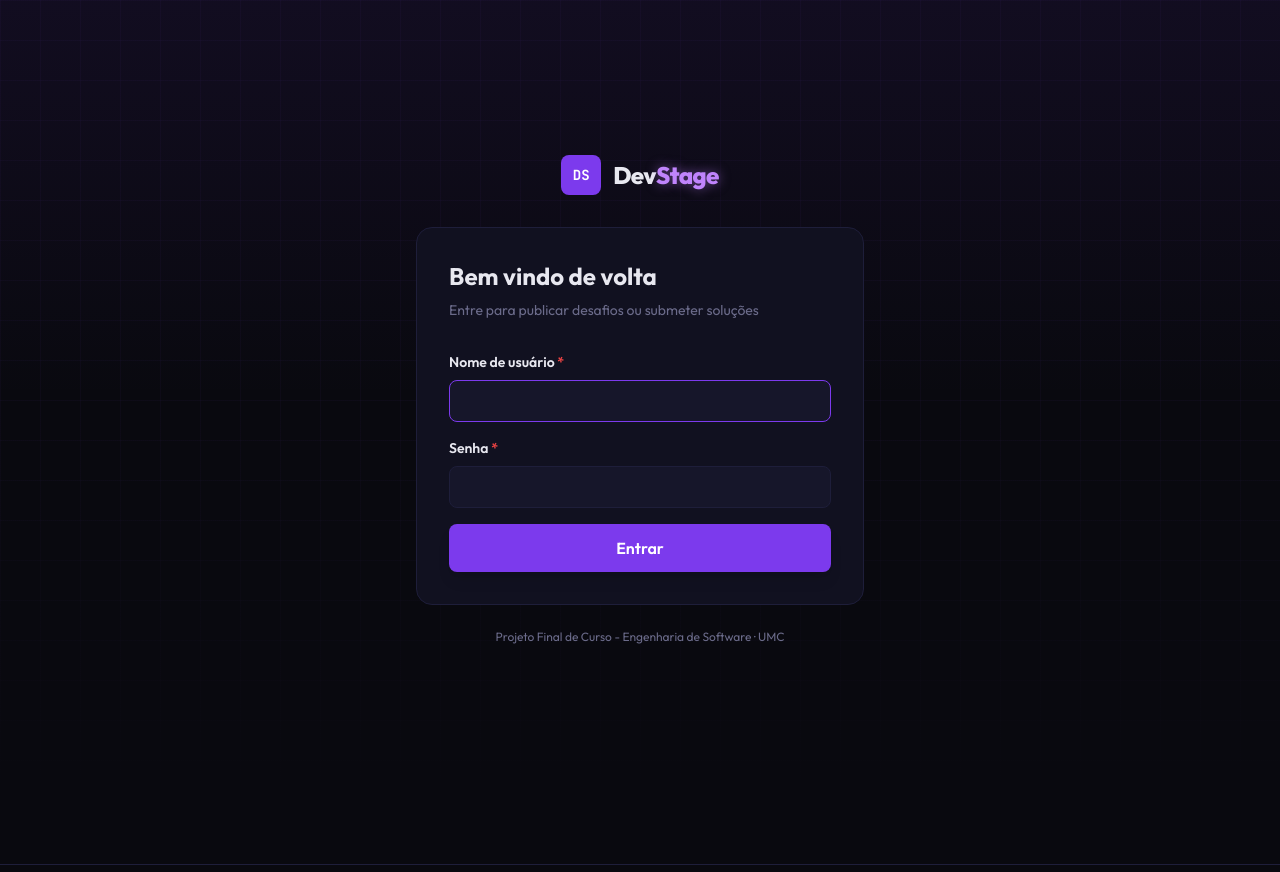
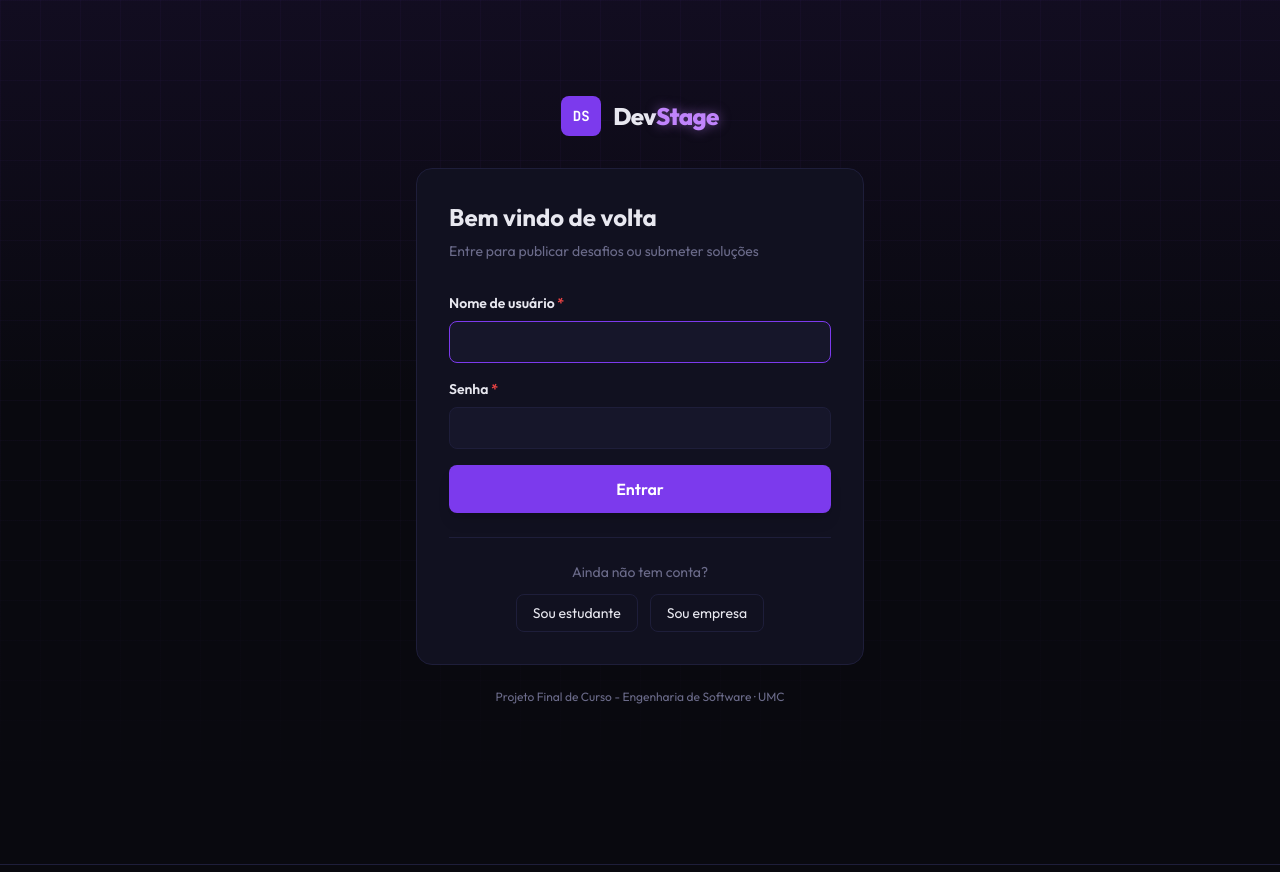
Before and after one commit to Pacheco2802/DevStage-UMC, a Django app: page /accounts/login/ in a window 1280 px wide. Shown: the top 872 px of the page. Run offline with Django 5.2, Linux system fonts and the light colour scheme; some libraries are stand-ins or nearby versions.

Commit message:
fix: adiciona links de cadastro de estudante e empresa na tela de login

```diff
--- a/templates/registration/login.html
+++ b/templates/registration/login.html
@@ -61,6 +61,20 @@
                     Entrar
                 </button>
             </form>
+
+            <div class="mt-6 pt-6 border-t border-[var(--border)] text-center text-sm text-[var(--muted-foreground)]">
+                Ainda não tem conta?
+                <div class="flex justify-center gap-3 mt-3">
+                    <a href="{% url 'signup_student' %}"
+                       class="px-4 py-2 rounded-lg border border-[var(--border)] text-[var(--foreground)] hover:border-[var(--primary)] hover:text-[var(--neon)] transition-colors">
+                        Sou estudante
+                    </a>
+                    <a href="{% url 'signup_company' %}"
+                       class="px-4 py-2 rounded-lg border border-[var(--border)] text-[var(--foreground)] hover:border-[var(--primary)] hover:text-[var(--neon)] transition-colors">
+                        Sou empresa
+                    </a>
+                </div>
+            </div>
         </div>
 
         <p class="text-center text-[var(--muted-foreground)] text-xs mt-6">
```
